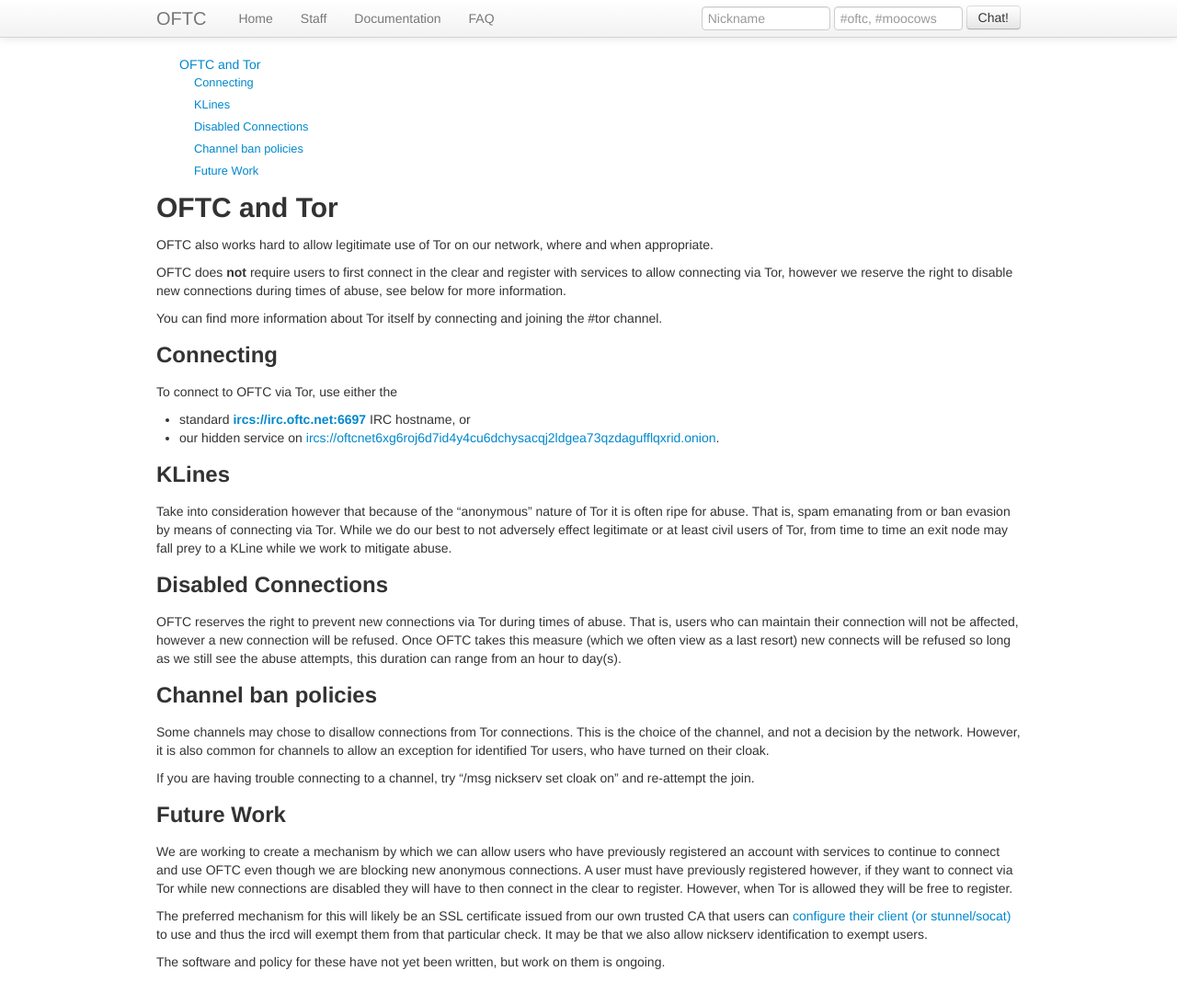
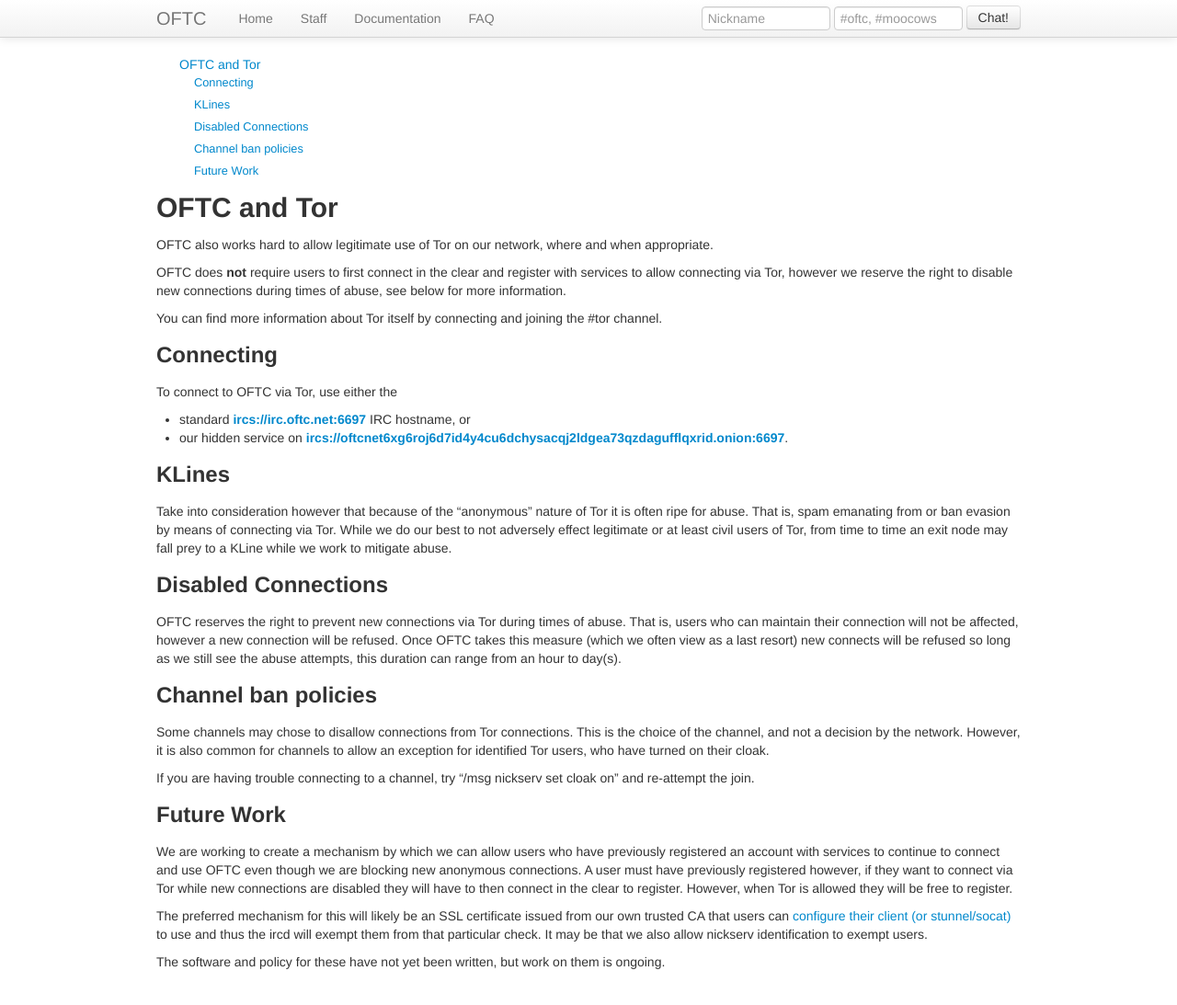
Before and after one commit to oftc/oftc-web, a Jekyll site: the page built from Tor.md, in a window 1280 px wide and 1106 px high. Shown: the top 1093 px of the window at 92% size. Built offline with Jekyll 4.4.1, drawn with Linux system fonts in a browser that asks for light colours.

Commit message:
Add port number to onion links

```diff
--- a/Tor.md
+++ b/Tor.md
@@ -23,7 +23,7 @@
 
  * standard [**ircs://irc.oftc.net:6697**](ircs://irc.oftc.net:6697) IRC hostname, or
  * our hidden service on
-   [ircs://oftcnet6xg6roj6d7id4y4cu6dchysacqj2ldgea73qzdagufflqxrid.onion](ircs://oftcnet6xg6roj6d7id4y4cu6dchysacqj2ldgea73qzdagufflqxrid.onion).
+   [**ircs://oftcnet6xg6roj6d7id4y4cu6dchysacqj2ldgea73qzdagufflqxrid.onion:6697**](ircs://oftcnet6xg6roj6d7id4y4cu6dchysacqj2ldgea73qzdagufflqxrid.onion:6697).
 
 ## KLines
 
```
Also changed, not shown: _posts/2022-01-17-update.md (+1 -1 lines), index.md (+1 -1 lines).
